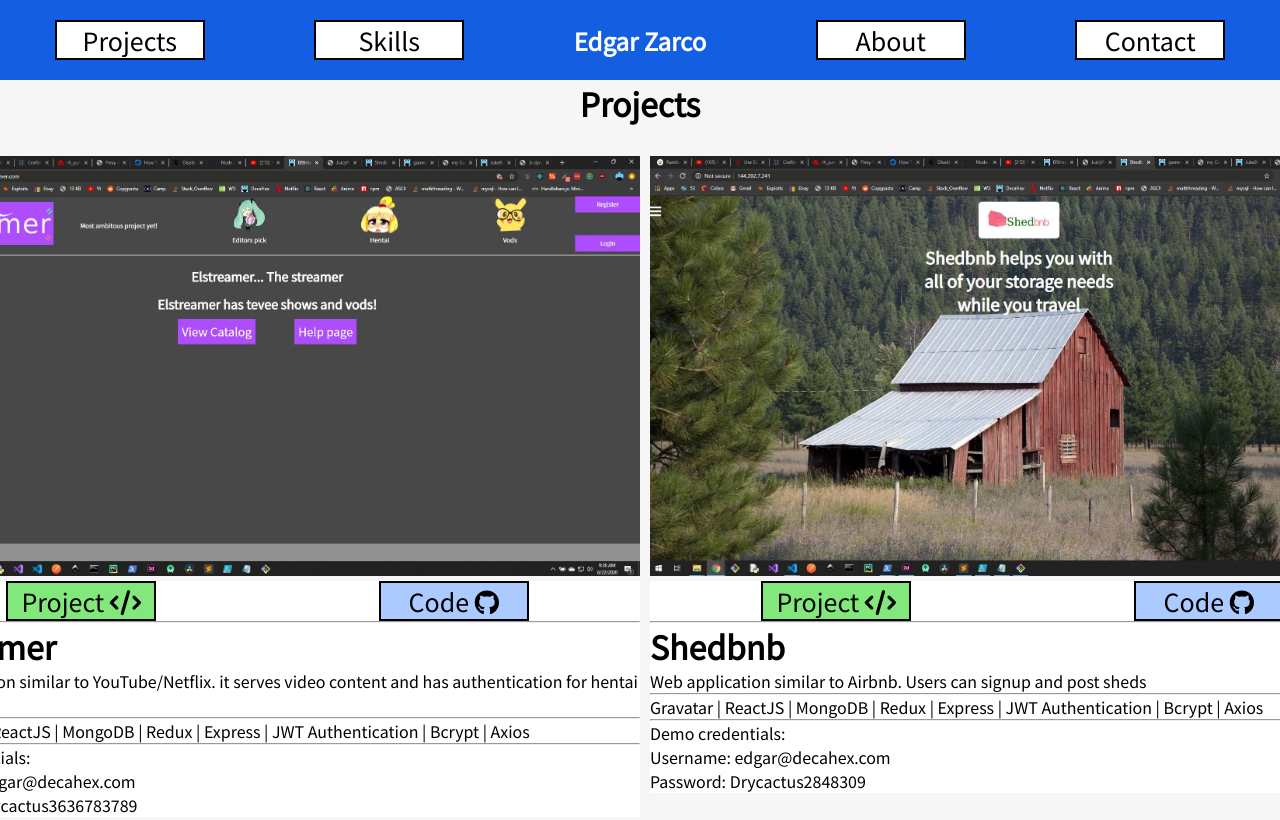
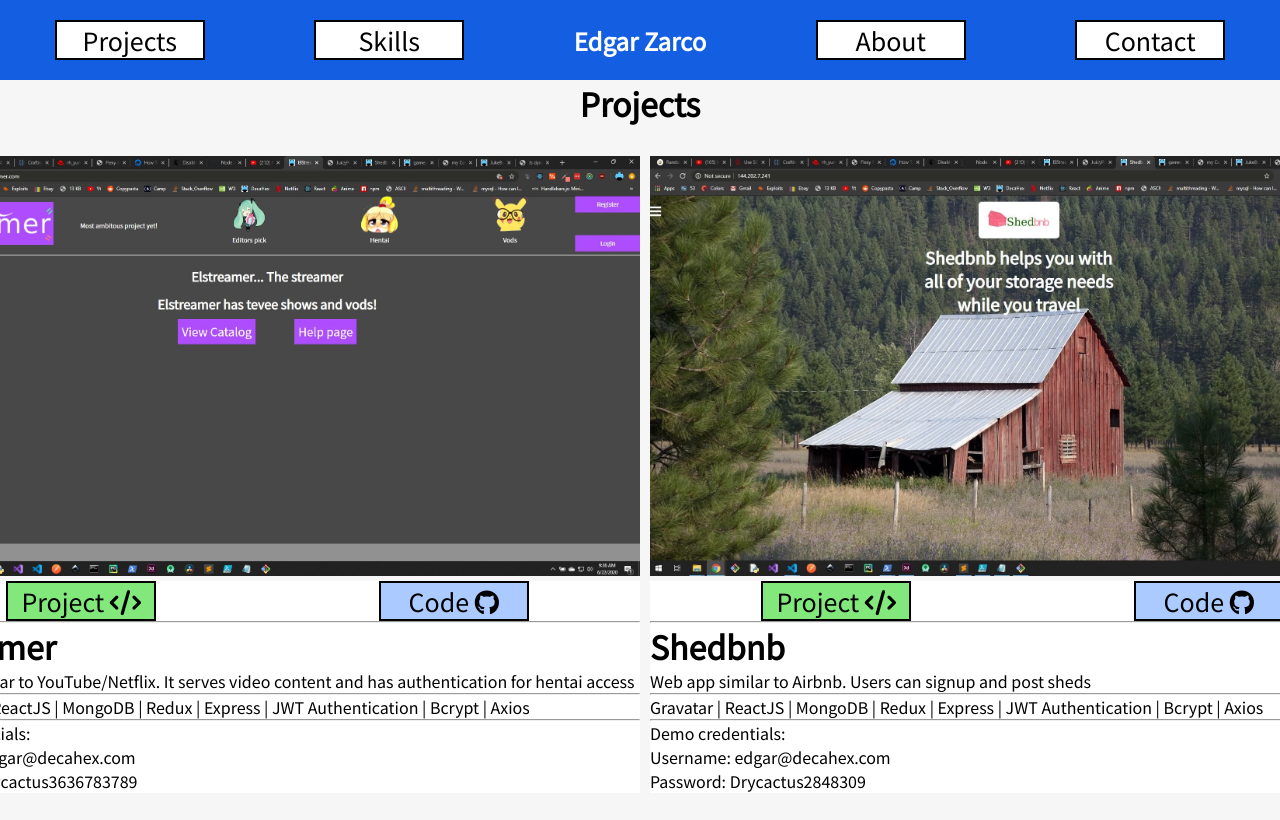
Before and after one commit to chocoguy/chocoguy.github.io, a plain HTML site: page projects.html in a window 1280 px wide. Shown: the top 820 px of the page. Drawn offline with Linux system fonts and the light colour scheme.

Commit message:
small fix

```diff
--- a/projects.html
+++ b/projects.html
@@ -27,7 +27,7 @@
             </div>
             <hr>
             <h1>Elstreamer</h1>
-            <p>Web application similar to YouTube/Netflix. it serves video content and has authentication for hentai accsess</p>
+            <p>Web app similar to YouTube/Netflix. It serves video content and has authentication for hentai access</p>
             <hr>
             <p>Responsive | ReactJS | MongoDB | Redux | Express | JWT Authentication | Bcrypt | Axios</p>
             <hr>
@@ -43,7 +43,7 @@
             </div>
             <hr>
             <h1>Shedbnb</h1>
-            <p>Web application similar to Airbnb. Users can signup and post sheds</p>
+            <p>Web app similar to Airbnb. Users can signup and post sheds</p>
             <hr>
             <p>Gravatar | ReactJS | MongoDB | Redux | Express | JWT Authentication | Bcrypt | Axios</p>
             <hr>
```
Also changed, not shown: about.html (+2 -2 lines).
